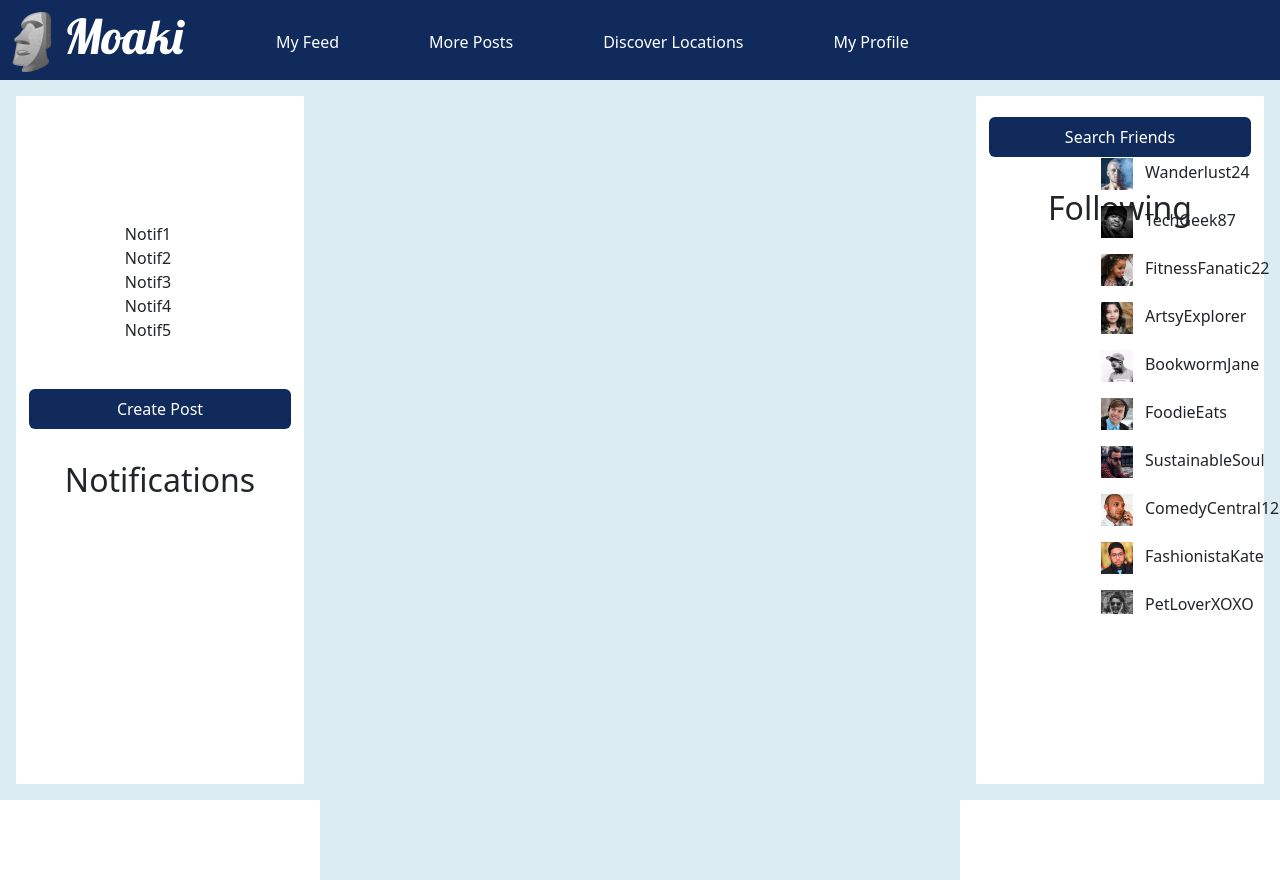
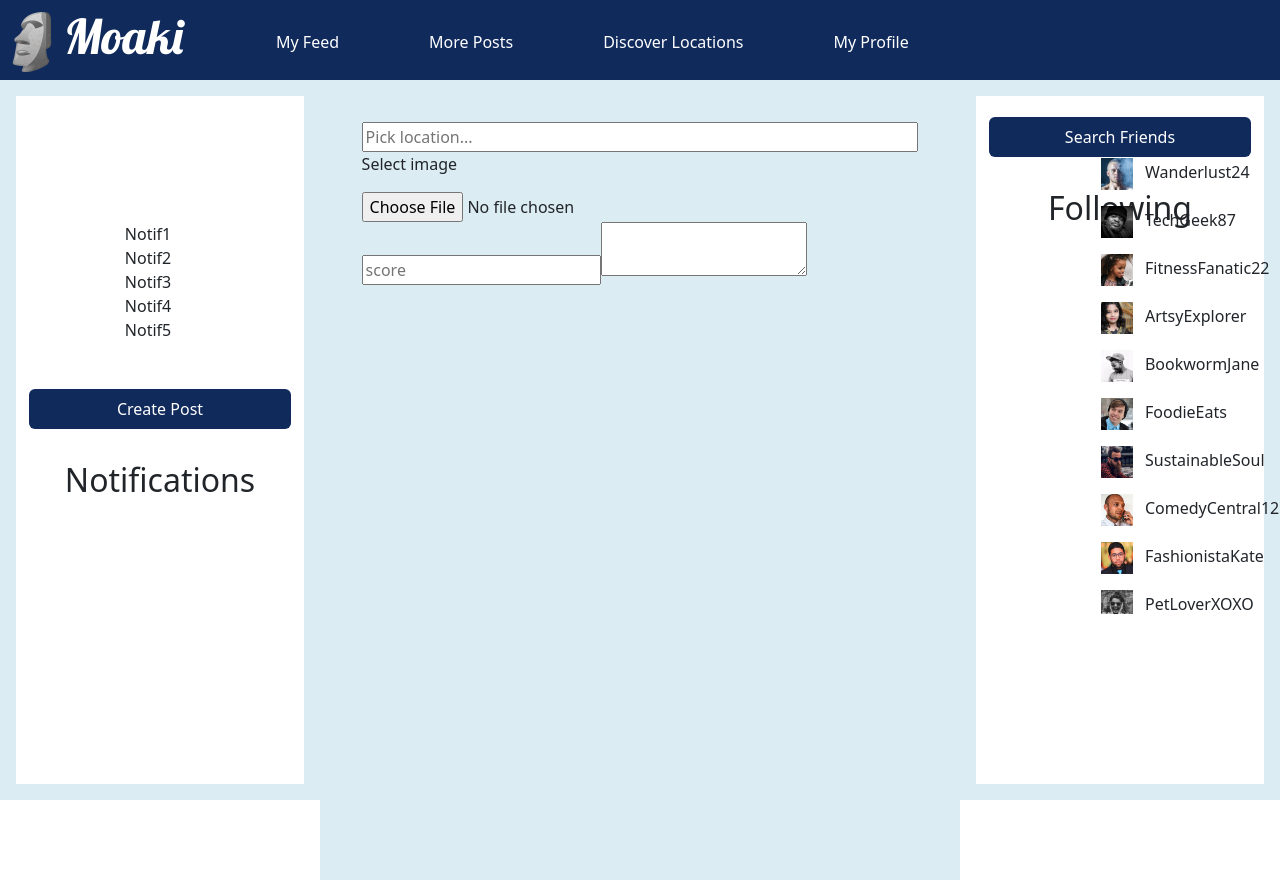
Before and after one commit to MoiseAlexandru/Moaki_Frontend, a React (Create React App) app in the folder react-app/: page /#/create-post in a window 1280 px wide. Built offline with nearby package versions, Linux system fonts and the light colour scheme.

Commit message:
inceput postari

```diff
--- a/react-app/src/api/location/locationFilter.js
+++ b/react-app/src/api/location/locationFilter.js
@@ -5,7 +5,7 @@ import { locationList } from "../../dummydata";
 export default function locationFilter(query) {
     if(!query)
         return [];
-    //console.log("Query: ", query);
+    console.log("Query: ", query);
 
     const filterResults = locationList.filter((location) => location.name.toLowerCase().includes(query.toLowerCase()));
     return filterResults;
--- a/react-app/src/components/MainPage.js
+++ b/react-app/src/components/MainPage.js
@@ -6,6 +6,7 @@ import {HashRouter, Route, Routes, useParams} from "react-router-dom";
 import LocationSearchPage from "./locations/LocationSearchPage";
 import UserPage from "./users/UserSearchPage";
 import LocationPage from "./locations/LocationPage";
+import CreatePost from "./posts/CreatePost";
 
 function LocationPageRouting() {
     const {id} = useParams();
@@ -29,6 +30,7 @@ export default function MainPage() {
                     <Route exact path = "/search-location" element = {<LocationSearchPage />} />
                     <Route exact path = "/users" element = {<UserPage />} />
                     <Route exact path = "/location/:id" element = {<LocationPageRouting />} />
+                    <Route exact path = "/create-post" element = {<CreatePost />} />
                 </Routes>
             </div>
         </HashRouter>
--- a/react-app/src/components/Searchbar.js
+++ b/react-app/src/components/Searchbar.js
@@ -5,7 +5,7 @@ function returnEmpty() {
     return []
 }
 
-export default function Searchbar({onSelect, onEnter, filterFunction = returnEmpty, resultEntry: ResultEntry}) {
+export default function Searchbar({onSelect, onEnter, filterFunction = returnEmpty, resultEntry: ResultEntry, placeholderText = "Search here..."}) {
     const [query, setQuery] = useState("");
     const results = filterFunction(query);
     //console.log(filterFunction(query));
@@ -21,13 +21,16 @@ export default function Searchbar({onSelect, onEnter, filterFunction = returnEmp
     }
 
     function handleResultSelect(result) {
-        setQuery(result)
+        if(result.username)
+            setQuery(result.username);
+        else
+            setQuery(result.name);
         onSelect(result);
     }
 
     return (
         <div className = "containerSearchAndResults">
-            <input className = "searchbar" type = "text" value = {query} placeholder = "Search here... " onChange = {(e) => handleQueryChange(e.target.value)} onKeyDown={handleKeyDown}/>
+            <input className = "searchbar" type = "text" value = {query} placeholder = {placeholderText} onChange = {(e) => handleQueryChange(e.target.value)} onKeyDown={handleKeyDown}/>
 
             <div className="resultsBox">
                 {results.map(result => (
--- /dev/null
+++ b/react-app/src/components/images/UploadAndDisplayImage.js
@@ -0,0 +1,17 @@
+import { useState } from "react";
+
+export default function UploadAndDisplayImage() {
+    const [image, setImage] = useState(null);
+
+    function handleImageChange(e) {
+        setImage(e.target.files[0]);
+    }
+
+    return (
+        <div>
+            <p> Select image </p>
+            {image && <img className = "imageSelect" src = {URL.createObjectURL(image)} /> }
+            <input type = "file" name = "myImage" onChange = {(e) => handleImageChange(e)}></input>
+        </div>
+    );
+}
--- a/react-app/src/components/locations/LocationSearchPage.js
+++ b/react-app/src/components/locations/LocationSearchPage.js
@@ -12,12 +12,13 @@ export default function LocationSearchPage() {
 
     function handleLocationSelect(selectedLocation) {
         const newLocation = selectedLocation.id;
-        console.log(newLocation);
-        navigate(`/location/${newLocation}`);
+        //console.log(newLocation);
+        //navigate(`/location/${newLocation}`);
         // <LocationSearchResults query = {newLocation} />
     }
 
     function handleLocationEnter(input) {
+
         const newDisplayedLocations = locationFilter(input);
         console.log(newDisplayedLocations);
         setDisplayedLocations(newDisplayedLocations);
--- /dev/null
+++ b/react-app/src/components/posts/CreatePost.js
@@ -0,0 +1,32 @@
+import { useState } from "react";
+import Searchbar from "../Searchbar";
+import locationFilter from "../../api/location/locationFilter";
+import LocationResult from "../locations/LocationResult";
+import UploadAndDisplayImage from "../images/UploadAndDisplayImage";
+
+export default function CreatePost() {
+    const [location, setLocation] = useState("");
+    const [description, setDescription] = useState("");
+    const [photo, setPhoto] = useState(null);
+    const [score, setScore] = useState(5);
+    const [username, setUsername] = useState("moise");
+
+    function handleLocationSelect(newLocation) {
+        console.log(newLocation.name);
+        //setLocation(newLocation.name);
+    }
+
+    function handleLocationEnter(input) {
+
+    }
+
+    return (
+        <div>
+            <Searchbar onSelect = {handleLocationSelect} onEnter = {handleLocationEnter} filterFunction = {locationFilter} resultEntry={LocationResult} placeholderText = "Pick location..." />
+            <UploadAndDisplayImage />
+            <input type = "number" placeholder = "score" />
+            <textarea />
+        </div>
+    );
+
+}
--- a/react-app/src/components/posts/PostList.js
+++ b/react-app/src/components/posts/PostList.js
@@ -1,10 +1,10 @@
-import Post from "./Post";
+import PostOverview from "./PostOverview";
 
 
 export default function PostList({postList}) {
     return (
         <>
-            {postList.map((post) => <Post post = {post} key = {post.IDPost} />)}
+            {postList.map((post) => <PostOverview post = {post} key = {post.IDPost} />)}
         </>
     );
 }
--- a/react-app/src/components/posts/Post.js
+++ b/react-app/src/components/posts/PostOverview.js
@@ -4,7 +4,7 @@ import Col from 'react-bootstrap/Col';
 import Button from "react-bootstrap/Button";
 import "../../css/feedPosts.css"
 
-export default function Post({post}) {
+export default function PostOverview({post}) {
     return (
         <div>
             <Container className = "postContainer">
--- /dev/null
+++ b/react-app/src/css/imageselect.css
@@ -0,0 +1,4 @@
+
+.imageSelect {
+    width: 10rem;
+}
```
